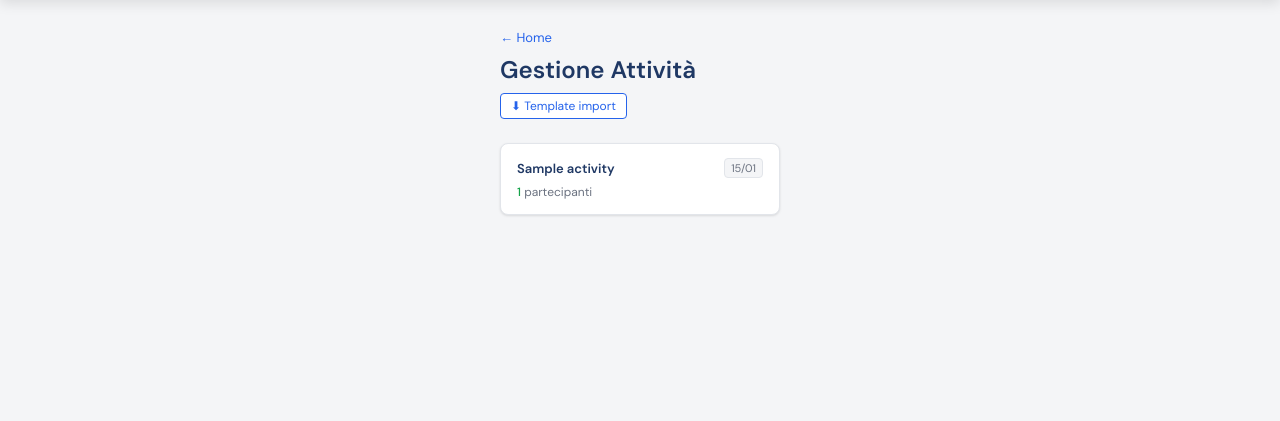
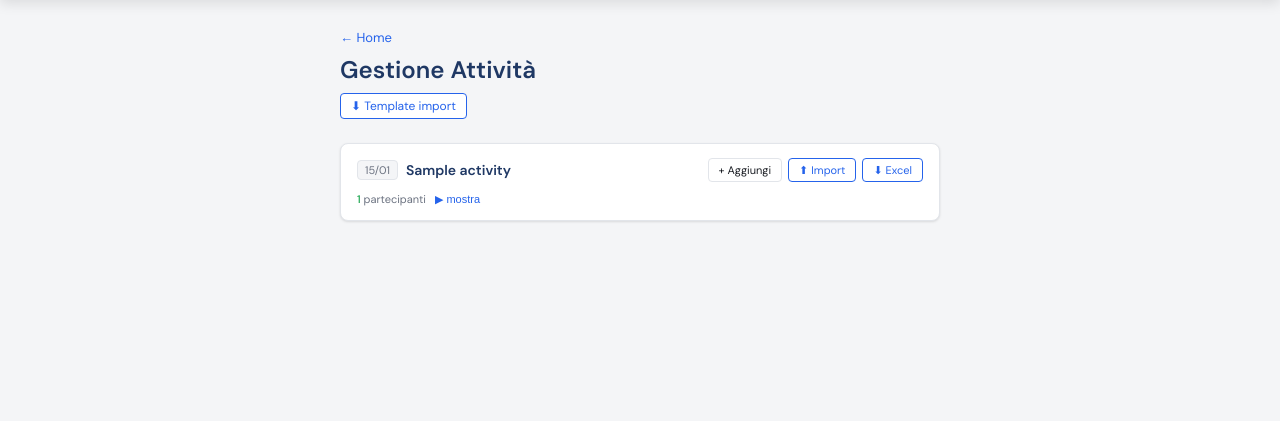
Before and after one commit to stefanococchi/nexus-rooming, a Flask app: page /activities in a window 1280 px wide. Shown: the part 52-473 px from the top of the page. Run offline with Flask 3, Linux system fonts and the light colour scheme; the visitor is signed in with stand-in values (Sample User, id 1); tables that the repository leaves empty hold one stand-in row (values such as "Sample post").

Commit message:
v1.0.083.3 — gestione attività redesign, preview inline, nome editabile, import semplificato

```diff
--- a/routes/rooming.py
+++ b/routes/rooming.py
@@ -1917,6 +1917,21 @@ def upload_activities():
     return redirect(url_for('rooming.index'))
 
 
+@rooming_bp.route('/api/activity-rename/<int:activity_id>', methods=['POST'])
+def api_activity_rename(activity_id):
+    from models.models import Activity
+    data = request.get_json()
+    name = (data.get('name') or '').strip()
+    if not name:
+        return jsonify({'ok': False, 'error': 'Nome vuoto'})
+    a = Activity.query.get(activity_id)
+    if not a:
+        return jsonify({'ok': False, 'error': 'Non trovata'})
+    a.name = name
+    db.session.commit()
+    return jsonify({'ok': True})
+
+
 @rooming_bp.route('/activity-template')
 def download_activity_template():
     """Scarica il template Excel per l'import partecipanti attività."""
--- a/templates/activities.html
+++ b/templates/activities.html
@@ -9,23 +9,44 @@
 </div>
 
 <!-- Lista attività -->
-<div style="display:grid;grid-template-columns:repeat(auto-fill,minmax(280px,1fr));gap:12px;margin-bottom:24px">
+<div style="display:grid;grid-template-columns:repeat(auto-fill,minmax(600px,1fr));gap:12px;margin-bottom:24px">
 {% for a in activities %}
-<div class="card" style="padding:14px 16px;cursor:pointer" onclick="selectActivity({{ a.id }}, '{{ a.name }}', '{{ a.date or '' }}')">
-    <div style="display:flex;align-items:center;justify-content:space-between;margin-bottom:6px">
-        <span style="font-size:13px;font-weight:600;color:var(--primary)">{{ a.name }}</span>
-        <span style="font-size:11px;color:var(--text-muted);background:var(--bg);border:1px solid var(--border);border-radius:4px;padding:2px 6px">
-            {{ a.date.strftime('%d/%m') if a.date else '—' }}
-        </span>
+<div class="card" style="padding:14px 16px">
+    <!-- Header card -->
+    <div style="display:flex;align-items:center;justify-content:space-between;margin-bottom:10px;gap:10px">
+        <div style="display:flex;align-items:center;gap:8px;flex:1">
+            <span style="font-size:11px;color:var(--text-muted);background:var(--bg);border:1px solid var(--border);border-radius:4px;padding:2px 7px;white-space:nowrap">
+                {{ a.date.strftime('%d/%m') if a.date else '—' }}
+            </span>
+            <span id="name-display-{{ a.id }}"
+                  style="font-size:14px;font-weight:600;color:var(--primary);cursor:pointer"
+                  ondblclick="startEditName({{ a.id }}, this)"
+                  title="Doppio click per modificare">{{ a.name }}</span>
+            <input id="name-input-{{ a.id }}"
+                   style="display:none;font-size:14px;font-weight:600;color:var(--primary);
+                          border:1px solid var(--accent);border-radius:4px;padding:2px 8px;flex:1"
+                   onblur="saveActivityName({{ a.id }})"
+                   onkeydown="if(event.key==='Enter') saveActivityName({{ a.id }}); if(event.key==='Escape') cancelEditName({{ a.id }})">
+        </div>
+        <div style="display:flex;gap:6px;flex-shrink:0">
+            <button class="btn-sm" onclick="selectActivity({{ a.id }}, '{{ a.name }}', '{{ a.date or '' }}')" style="font-size:11px">+ Aggiungi</button>
+            <button class="btn-sm btn-export" onclick="selectActivityImport({{ a.id }}, '{{ a.name }}')" style="font-size:11px">⬆ Import</button>
+            <a href="/export-activity/{{ a.id }}" class="btn-sm btn-export" style="font-size:11px">⬇ Excel</a>
+        </div>
     </div>
-    <div style="font-size:12px;color:var(--text-muted)">
-        <span id="count-{{ a.id }}" style="color:var(--success);font-weight:500">{{ a.n_participants }}</span> partecipanti
+    <!-- Preview partecipanti inline -->
+    <div id="inline-{{ a.id }}" style="font-size:11px;color:var(--text-muted)">
+        <span style="color:var(--success);font-weight:500" id="count-{{ a.id }}">{{ a.n_participants }}</span> partecipanti
+        {% if a.n_participants > 0 %}
+        <button onclick="toggleInline({{ a.id }})" style="background:none;border:none;color:var(--accent);cursor:pointer;font-size:11px;margin-left:6px">▶ mostra</button>
+        {% endif %}
     </div>
+    <div id="inline-list-{{ a.id }}" style="display:none;margin-top:8px"></div>
 </div>
 {% endfor %}
 </div>
 
-<!-- Dettaglio attività selezionata -->
+<!-- Pannello dettaglio (per aggiunta manuale) -->
 <div id="activityDetail" style="display:none">
     <div class="card">
         <div style="display:flex;align-items:center;justify-content:space-between;margin-bottom:14px;flex-wrap:wrap;gap:10px">
@@ -34,14 +55,14 @@
                 <p id="activityDate" style="font-size:12px;color:var(--text-muted);margin:2px 0 0"></p>
             </div>
             <div style="display:flex;gap:8px">
-                <button class="btn-primary" onclick="openAddModal()" style="font-size:13px;padding:6px 14px">+ Aggiungi</button>
+                <button class="btn-primary" onclick="openAddModal()" style="font-size:13px;padding:6px 14px">+ Aggiungi partecipante</button>
                 <button class="btn-sm btn-export" onclick="openImportModal()" style="font-size:13px">⬆ Importa lista</button>
                 <a id="exportActivityBtn" href="#" class="btn-sm btn-export">⬇ Excel</a>
+                <button class="btn-sm" onclick="document.getElementById('activityDetail').style.display='none'">✕</button>
             </div>
         </div>
-
         <div id="participantsList" style="overflow-x:auto">
-            <p style="color:var(--text-muted);font-size:13px">Seleziona un'attività</p>
+            <p style="color:var(--text-muted);font-size:13px">Caricamento…</p>
         </div>
     </div>
 </div>
@@ -97,6 +118,66 @@
 <script>
 let currentActivityId   = null;
 let selectedRoomingId   = null;
+
+// ── Edit nome attività ────────────────────────────────────────────────────
+function startEditName(id, el) {
+    const input = document.getElementById(`name-input-${id}`);
+    input.value = el.textContent.trim();
+    el.style.display = 'none';
+    input.style.display = 'inline-block';
+    input.focus();
+    input.select();
+}
+function cancelEditName(id) {
+    document.getElementById(`name-input-${id}`).style.display = 'none';
+    document.getElementById(`name-display-${id}`).style.display = '';
+}
+async function saveActivityName(id) {
+    const input   = document.getElementById(`name-input-${id}`);
+    const display = document.getElementById(`name-display-${id}`);
+    const newName = input.value.trim();
+    if (!newName) { cancelEditName(id); return; }
+    const res = await fetch(`/api/activity-rename/${id}`, {
+        method: 'POST', headers: {'Content-Type': 'application/json'},
+        body: JSON.stringify({name: newName})
+    });
+    const data = await res.json();
+    if (data.ok) { display.textContent = newName; }
+    cancelEditName(id);
+}
+
+// ── Preview inline ────────────────────────────────────────────────────────
+const inlineLoaded = {};
+async function toggleInline(id) {
+    const box = document.getElementById(`inline-list-${id}`);
+    const btn = document.querySelector(`#inline-${id} button`);
+    if (box.style.display === 'none') {
+        if (!inlineLoaded[id]) {
+            const res  = await fetch(`/api/activity/${id}/participants`);
+            const data = await res.json();
+            box.innerHTML = data.participants.map(p =>
+                `<span style="display:inline-block;background:var(--bg);border:1px solid var(--border);
+                 border-radius:4px;padding:2px 8px;margin:2px;font-size:11px;
+                 color:${p.matched ? 'var(--text)' : 'var(--danger)'}">
+                 ${p.last_name} ${p.first_name}</span>`
+            ).join('');
+            inlineLoaded[id] = true;
+        }
+        box.style.display = 'block';
+        if (btn) btn.textContent = '▼ nascondi';
+    } else {
+        box.style.display = 'none';
+        if (btn) btn.textContent = '▶ mostra';
+    }
+}
+
+// ── Seleziona attività per aggiunta manuale ───────────────────────────────
+function selectActivityImport(id, name) {
+    currentActivityId = id;
+    document.getElementById('importActivityId').value   = id;
+    document.getElementById('importActivityName').textContent = name;
+    document.getElementById('importModal').style.display = 'flex';
+}
 
 function selectActivity(id, name, date) {
     currentActivityId = id;
```
